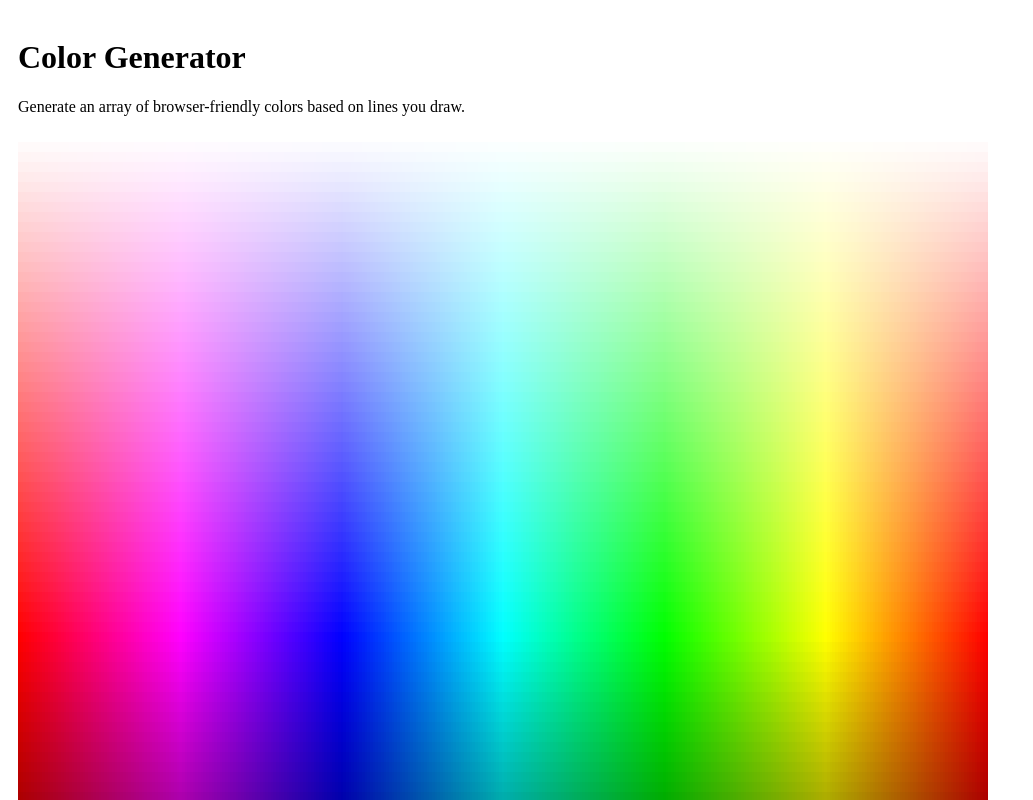
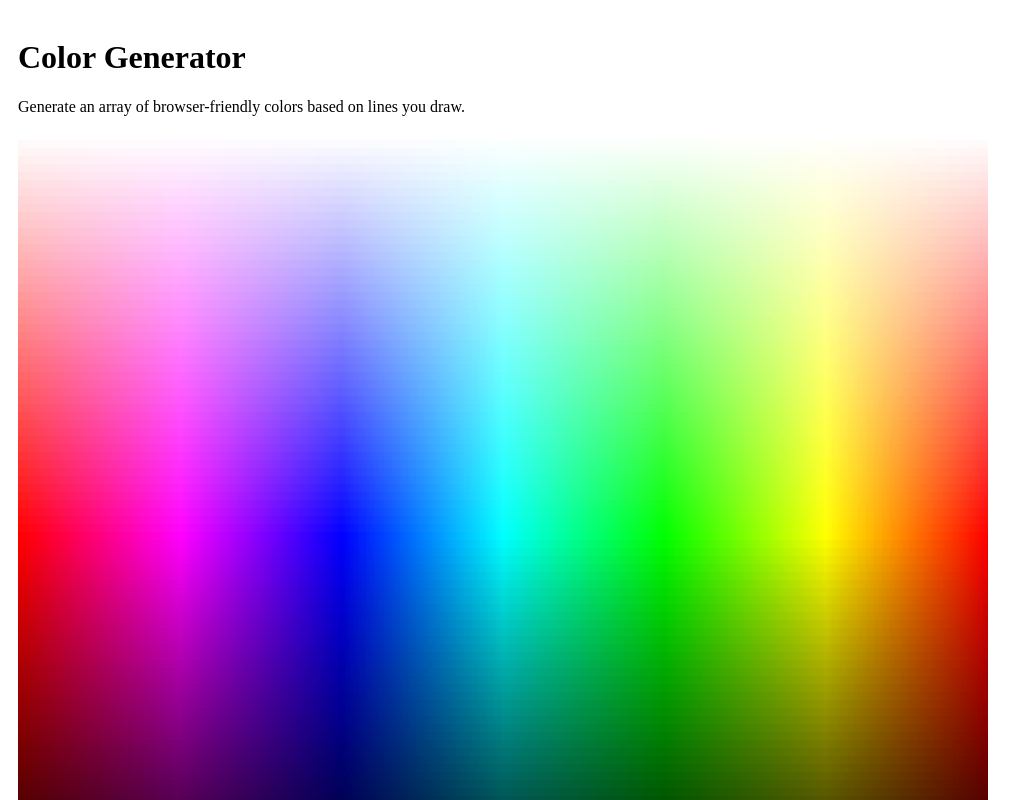
Before and after one commit to ArohanD/colorPicker, a React app: page / in a window 1280 px wide. Shown: the top 800 px of the page, without its empty margins (0-1033 px from the left). Built offline with nearby package versions, Linux system fonts and the light colour scheme; the HTML template or start-up script is replaced by a standard one.

Commit message:
Modify colorbox size

```diff
--- a/src/components/ColorDisplay.jsx
+++ b/src/components/ColorDisplay.jsx
@@ -39,7 +39,7 @@ const ColorCell = (props) => {
 
   const cellStyle = {
     backgroundColor: props.color,
-    height: '10px',
+    height: '8px',
     width: '2.7px'
   }
 
--- a/src/hslColorNodes.js
+++ b/src/hslColorNodes.js
@@ -10,7 +10,7 @@ class ColorNode {
 let columns = [];
 for(let h = 360; h >= 0; h--){
   let colors = []
-  for(let c = 100; c >0; c--) {
+  for(let c = 100; c >= 0; c--) {
     colors.push(new ColorNode(h, 100, c))
   }
   columns.push(colors)
```
Also changed, not shown: 1 other file (tests, documents, lock files or other folders).
